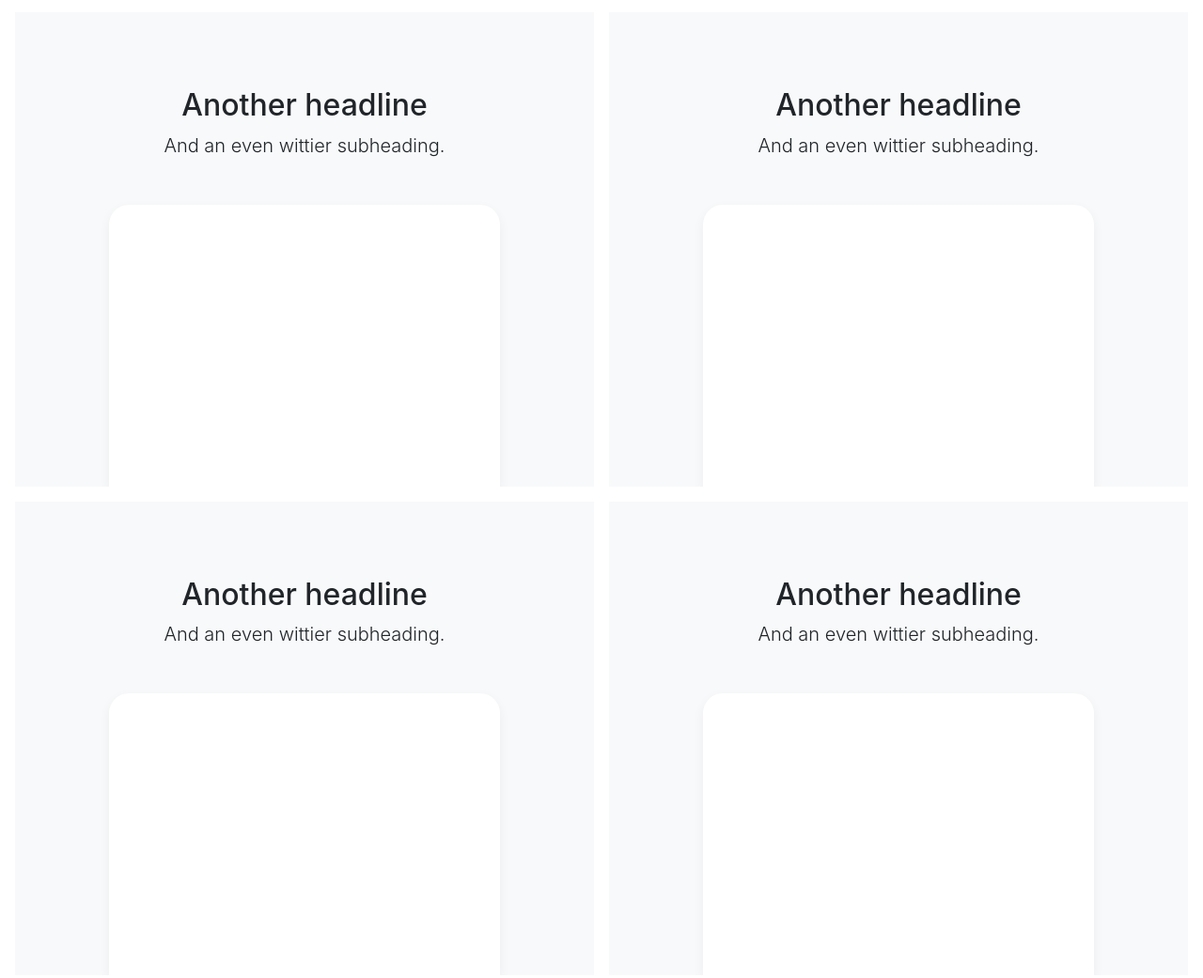
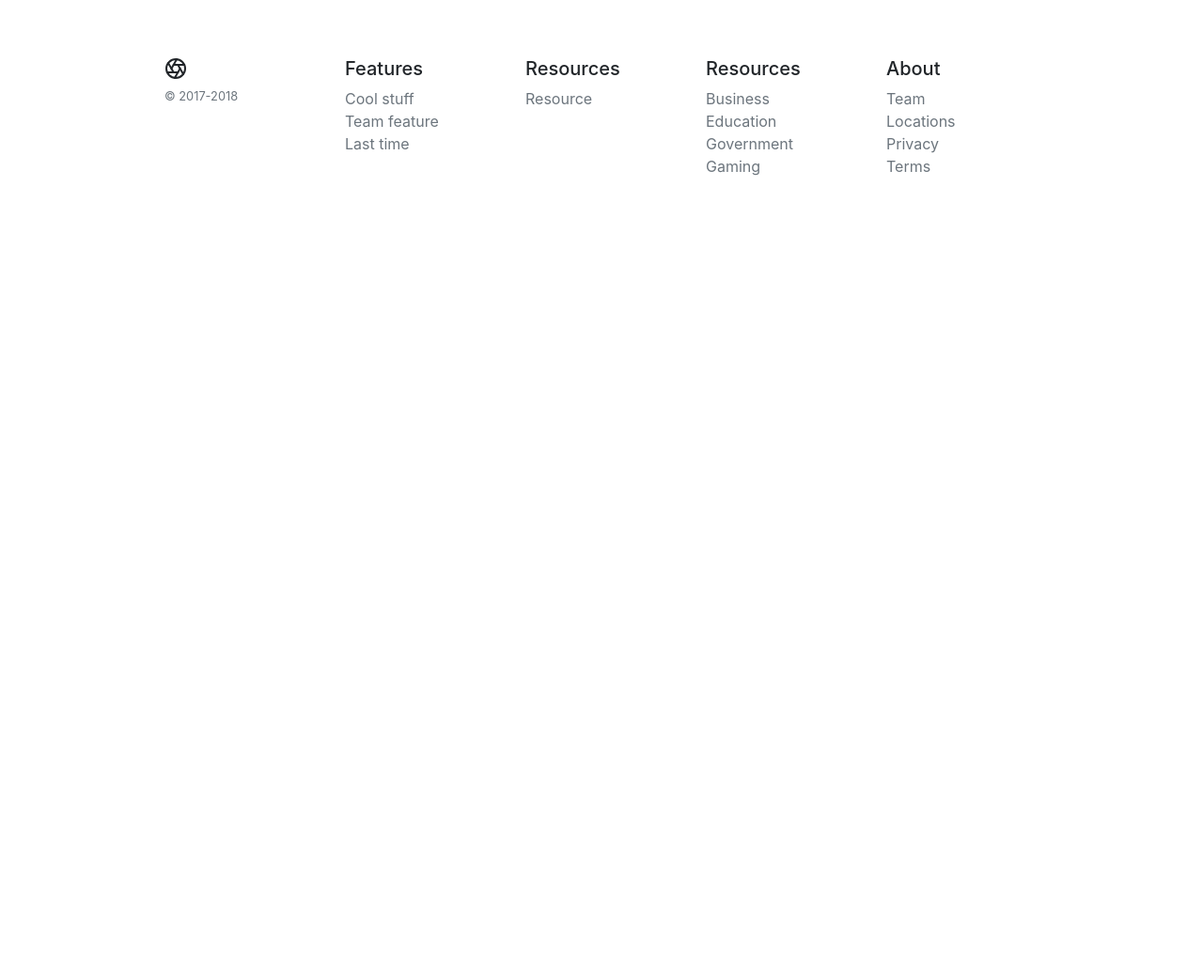
Before and after one commit to Netflares/joyo.fr, a plain HTML site: page index.html in a window 1280 px wide. Shown: the part 1584-2625 px from the top of the page at 94% size. After the commit the page ends 1837 px from the top, so only its background shows below. Drawn offline with Linux system fonts and the light colour scheme.

Commit message:
delete block

```diff
--- a/index.html
+++ b/index.html
@@ -72,40 +72,6 @@
       </div>
     </div>
 
-    <div class="d-md-flex flex-md-equal w-100 my-md-3 pl-md-3">
-      <div class="bg-light mr-md-3 pt-3 px-3 pt-md-5 px-md-5 text-center overflow-hidden">
-        <div class="my-3 p-3">
-          <h2 class="display-5">Another headline</h2>
-          <p class="lead">And an even wittier subheading.</p>
-        </div>
-        <div class="bg-white box-shadow mx-auto" style="width: 80%; height: 300px; border-radius: 21px 21px 0 0;"></div>
-      </div>
-      <div class="bg-light mr-md-3 pt-3 px-3 pt-md-5 px-md-5 text-center overflow-hidden">
-        <div class="my-3 py-3">
-          <h2 class="display-5">Another headline</h2>
-          <p class="lead">And an even wittier subheading.</p>
-        </div>
-        <div class="bg-white box-shadow mx-auto" style="width: 80%; height: 300px; border-radius: 21px 21px 0 0;"></div>
-      </div>
-    </div>
-
-    <div class="d-md-flex flex-md-equal w-100 my-md-3 pl-md-3">
-      <div class="bg-light mr-md-3 pt-3 px-3 pt-md-5 px-md-5 text-center overflow-hidden">
-        <div class="my-3 p-3">
-          <h2 class="display-5">Another headline</h2>
-          <p class="lead">And an even wittier subheading.</p>
-        </div>
-        <div class="bg-white box-shadow mx-auto" style="width: 80%; height: 300px; border-radius: 21px 21px 0 0;"></div>
-      </div>
-      <div class="bg-light mr-md-3 pt-3 px-3 pt-md-5 px-md-5 text-center overflow-hidden">
-        <div class="my-3 py-3">
-          <h2 class="display-5">Another headline</h2>
-          <p class="lead">And an even wittier subheading.</p>
-        </div>
-        <div class="bg-white box-shadow mx-auto" style="width: 80%; height: 300px; border-radius: 21px 21px 0 0;"></div>
-      </div>
-    </div>
-
     <footer class="container py-5">
       <div class="row">
         <div class="col-12 col-md">
```
